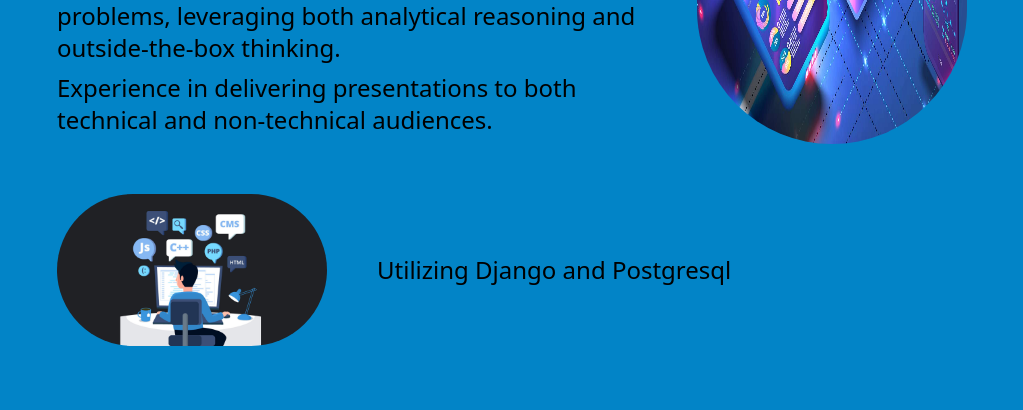
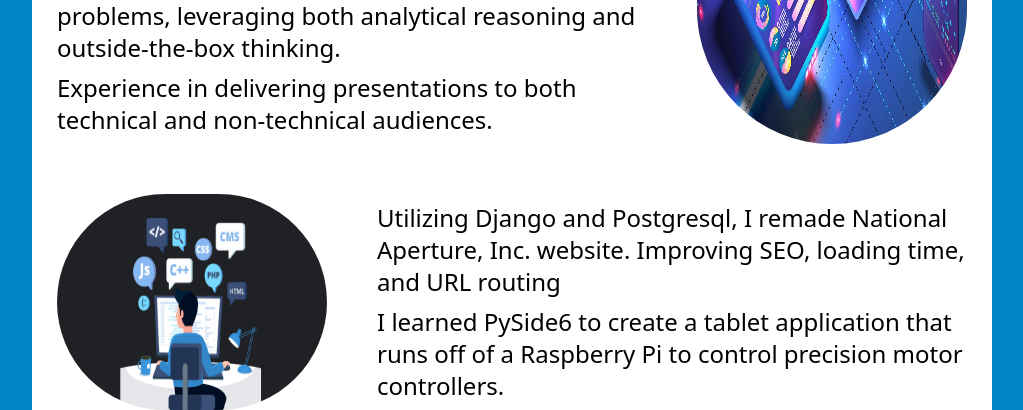
Before and after one commit to C-Metcalf/Portfolio, a Django app: page / in a window 1280 px wide. Shown: the part 996-1406 px from the top of the page, without its empty margins (128-1151 px from the left). Before the commit the page ends 1342 px from the top, so only its background shows below. Run offline with Django 5.2, Linux system fonts and the light colour scheme; some libraries are stand-ins or nearby versions.

Commit message:
Added tech skills

```diff
--- a/portfolio/templates/website/index2.html
+++ b/portfolio/templates/website/index2.html
@@ -1,4 +1,4 @@
-`{% load static %}
+{% load static %}
 <!DOCTYPE html>
 <html lang="en">
 <head>
@@ -45,11 +45,13 @@
             </div>
             <div class="flex items-center px-[25px] laptop:col-span-2">
                 <ul>
-                    <li class="text-2xl my-2 hover:font-bold">Utilizing Django and Postgresql</li>
+                    <li class="text-2xl my-2 hover:font-bold">Utilizing Django and Postgresql, I remade National Aperture, Inc. website. Improving SEO, loading time, and URL routing</li>
+                    <li class="text-2xl my-2 hover:font-bold">I learned PySide6 to create a tablet application that runs off of a Raspberry Pi to control precision motor controllers.</li>
+                    <li class="text-2xl my-2 hover:font-bold"></li>
                 </ul>
             </div>
         </div>
     </div>
 <script src="https://cdnjs.cloudflare.com/ajax/libs/flowbite/2.3.0/flowbite.min.js"></script>
 </body>
-</html>`
+</html>
```
